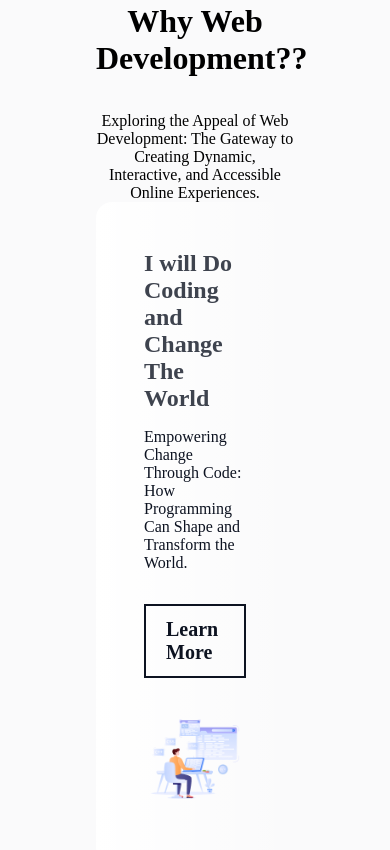
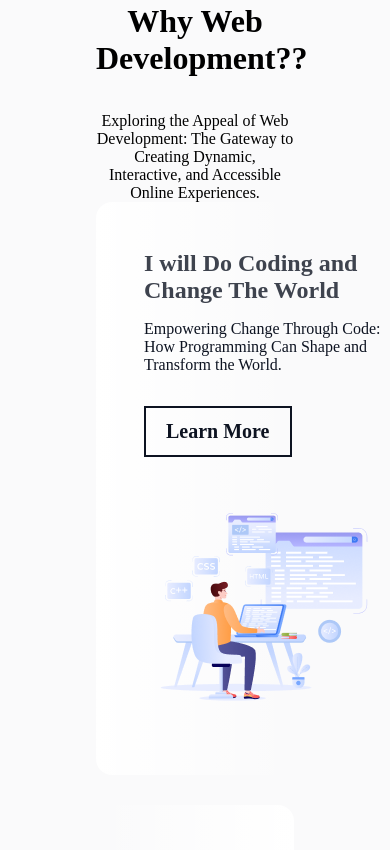
Before and after one commit to imashiksarkar/PH-A1, a plain HTML site: page index.html in a window 390 px wide. Shown: the part 1001-1851 px from the top of the page. Drawn offline with Linux system fonts and the light colour scheme; a web font is replaced by a local one.

Commit message:
explanation responsive

```diff
--- a/assets/css/style.css
+++ b/assets/css/style.css
@@ -153,11 +153,11 @@ a {
   gap: 1.875rem;
 }
 .explain__item {
-  display: flex;
+  display: grid;
+  grid-template-columns: repeat(auto-fit, minmax(15rem, max-content));
   gap: 1.875rem;
   align-items: center;
-  justify-content: space-between;
-  flex-wrap: wrap;
+  justify-items: center;
   padding: 3rem;
   background: linear-gradient(to left, #fff, #fff0);
   border-radius: 1rem;
@@ -165,6 +165,7 @@ a {
 .explain__item .banner {
   width: 15rem;
   height: 15rem;
+  flex-shrink: 0;
 }
 .explain__item .details {
   color: #3e434e;
@@ -234,7 +235,7 @@ a {
   display: grid;
   grid-template-columns: repeat(auto-fit, minmax(20rem, max-content));
   grid-auto-rows: min-content;
-  grid-gap: 1.875rem;
+  gap: 1.875rem;
   align-content: center;
 }
 .current-target__details .details-box {
```
